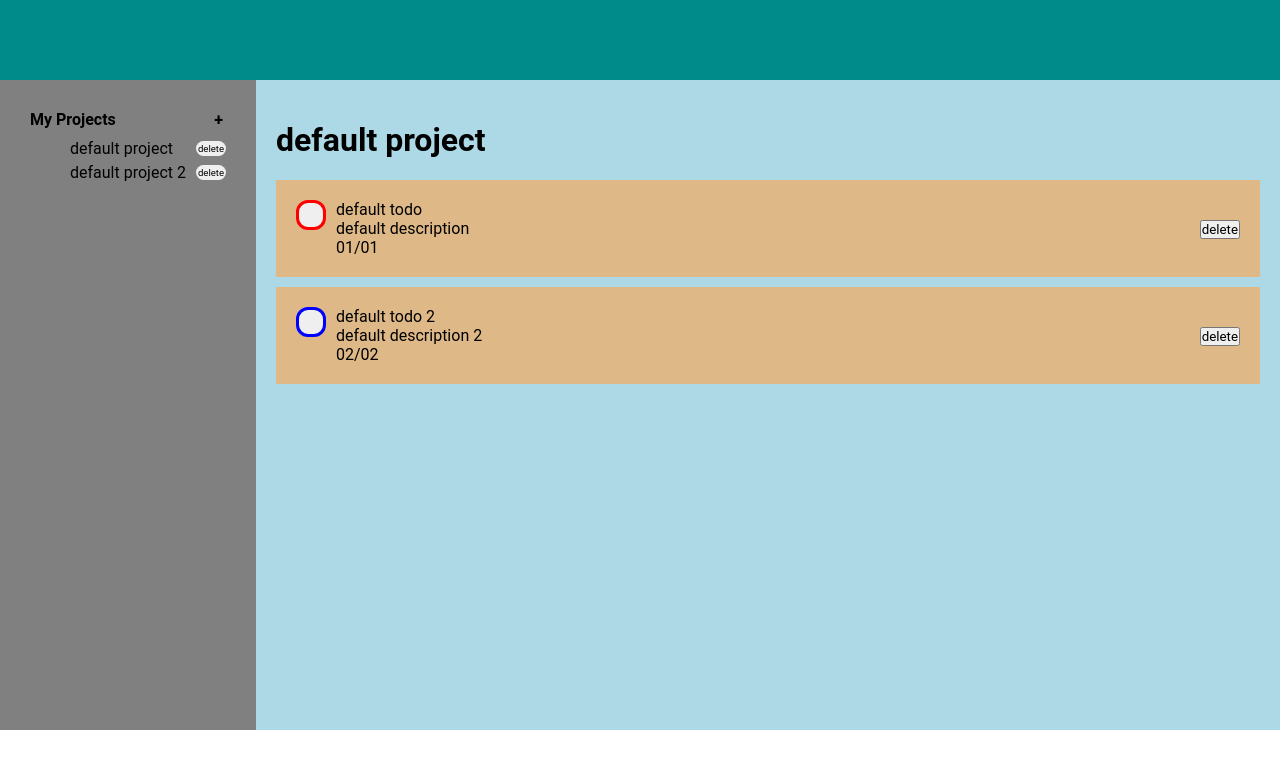
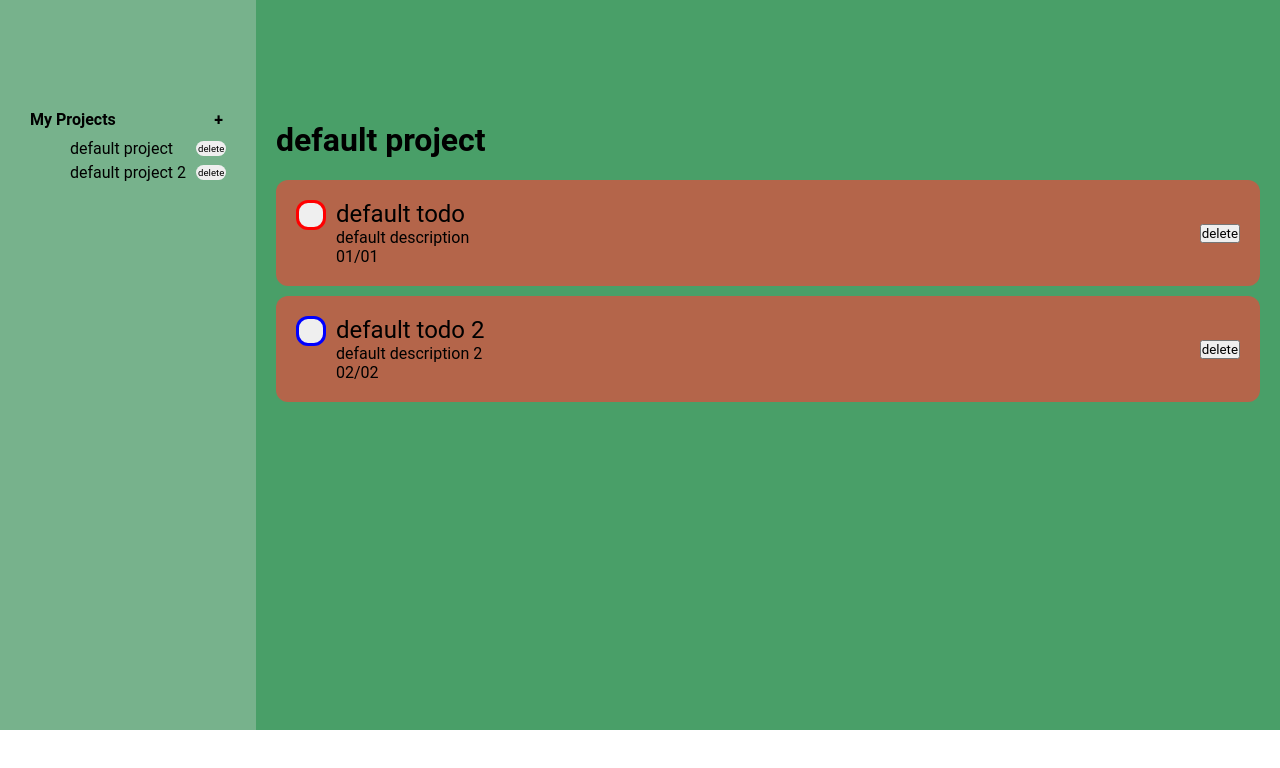
Before and after one commit to Junior4144/Todo-List-Project, a website built with webpack: page src/template.html in a window 1280 px wide. Both pictures are taken after a click on the element "default project". Built offline with nearby package versions, Linux system fonts and the light colour scheme.

Commit message:
Feat: basic color scheme added, sidebar bug fixed

```diff
--- a/src/page-load.js
+++ b/src/page-load.js
@@ -148,7 +148,6 @@ export function header(){
 }
 
 export function content_container(project){
-
 
     const main_content_container = document.querySelector('.content-container');
     //header
@@ -301,12 +300,16 @@ export function sidebar(){
                 temp_content.innerHTML = '';
             }
             else{
+
                 const content = document.querySelector('.content-container');
-                content.innerHTML = '';
+                if(!content.innerHTML == ''){
+                    content.innerHTML = '';
 
-                content_container(project_arr[project_arr.length-1]);
-                console.log(project_arr[project_arr.length-1].getTitle());
-                console.log("change");
+                    content_container(project_arr[project_arr.length-1]);
+                    console.log(project_arr[project_arr.length-1].getTitle());
+                    console.log("change");
+                }
+
             }
 
 
--- a/src/styles.css
+++ b/src/styles.css
@@ -55,6 +55,13 @@
     font-family: 'Roboto', sans-serif;
 
 }
+:root{
+    --pine-green: #157A6E;
+    --shamrock-green: #499F68;
+    --cambridge-green: #77B28C;
+    --ash-grey: #C2C5BB;
+    --brown-sugar: #B4654A;
+}
 body{
 
     display:grid;
@@ -64,15 +71,24 @@ body{
     "header header"
     "sidebar content-container";
 }
+/* header  */
 .header{
     grid-area: header;
-    background-color: darkcyan;
+
+    display: grid;
+    grid-template-columns: 1fr 4fr;
+}
+.header-left{
+    background-color: var(--cambridge-green);
 }
 
+.header-right{
+    background-color: var(--shamrock-green);
+}
 /* SIDEBAR */
 .sidebar{
     grid-area: sidebar;
-    background-color: grey;
+    background-color: var(--cambridge-green);
 
     padding:30px;
     display:flex;
@@ -87,10 +103,11 @@ body{
     display:flex;
     justify-content: space-between;
     align-items: center;
+    background-color: var(--cambridge-green);
 
 }
 .sidebar-header-container:hover{
-   background-color: darkgrey;
+   filter: brightness(90%);
 }
 
 .sidebar_add{
@@ -102,10 +119,11 @@ body{
     display:flex;
     justify-content: center;
     align-items: center;
+
 }
 .sidebar_add:hover{
 
-    background-color: darkgrey;
+    filter: brightness(90%);
 }
 
 
@@ -119,6 +137,11 @@ body{
     display: flex;
     justify-content: space-between;
     align-items: center;
+    background-color: var(--cambridge-green);
+}
+.list-item div{
+    width: 84%;
+
 }
 .list-item  button{
     font-size: .6rem;
@@ -138,7 +161,7 @@ body{
     padding-left: 20px;
 }
 .list-container div:hover{
-    background-color: darkgrey;
+    filter: brightness(90%);
 }
 
  /* Form */
@@ -181,7 +204,7 @@ form{
 /* CONTENT */
 .content-container{
     grid-area: content-container;
-    background-color: lightblue;
+    background-color: var(--shamrock-green);
 
     padding: 20px;
     display: grid;
@@ -203,11 +226,12 @@ form{
 
 /* todo */
 .todo-container{
-    background-color: burlywood;
+    background-color: var(--brown-sugar);
     display:flex;
     justify-content: space-between;
     align-items: center;
     padding:20px;
+    border-radius: 12px;
 }
 .todo-left-side button{
     width:30px;
@@ -223,6 +247,12 @@ form{
     display:flex;
     gap:10px;
 }
-.todo-right-side button{
-
+.todo-right div:nth-child(1){
+    font-size: 1.5rem;
 }
+.todo-right div:nth-child(2){
+    font-size: 1rem;
+}
+.todo-right div:nth-child(3){
+    font-size: 1rem;
+}
--- a/src/template.html
+++ b/src/template.html
@@ -9,7 +9,10 @@
     <div class="sidebar">
 
     </div>
-    <div class="header"></div>
+    <div class="header">
+        <div class="header-left"></div>
+        <div class="header-right"></div>
+    </div>
     <div class="content-container"></div>
 
 </body>
```
